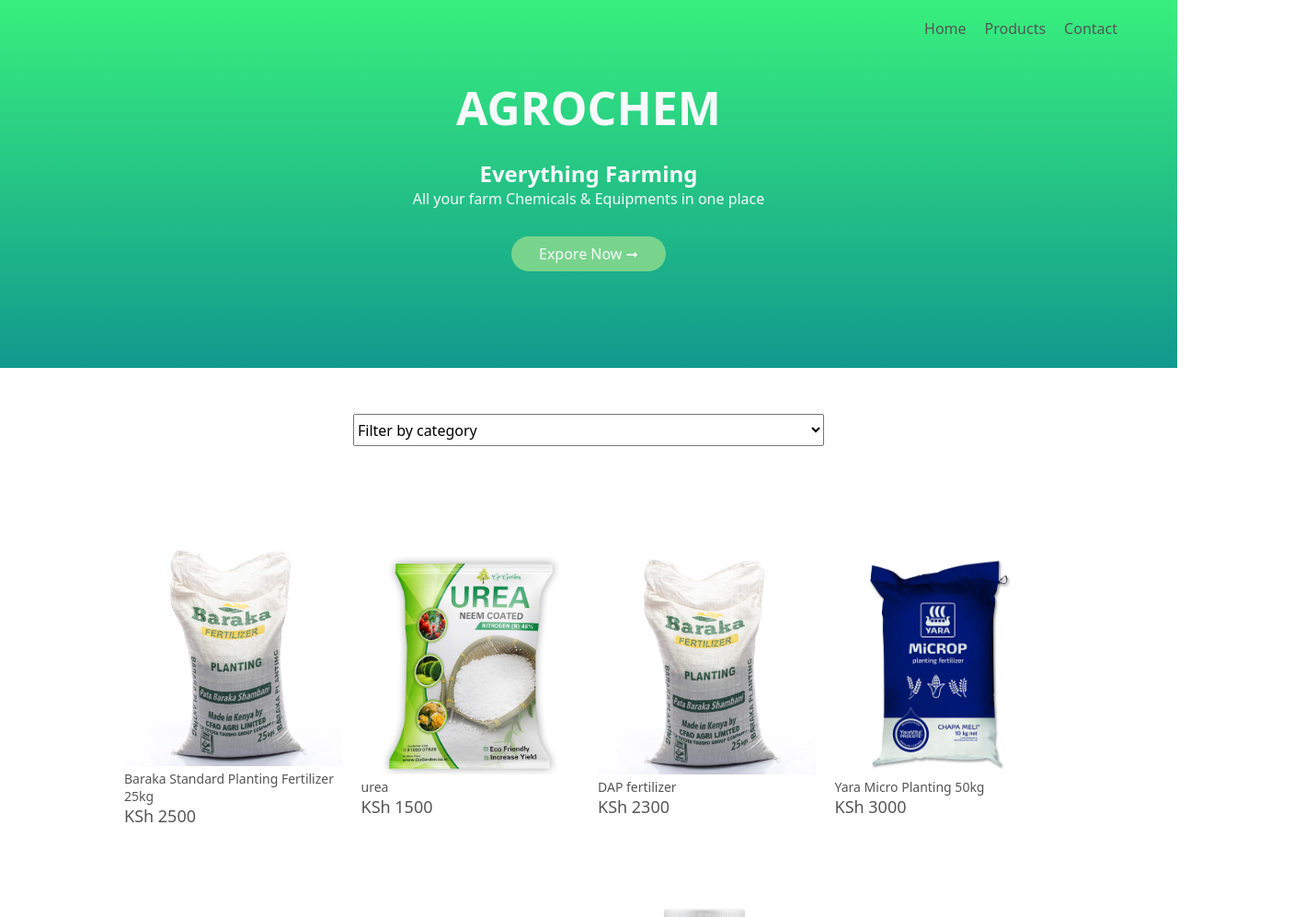
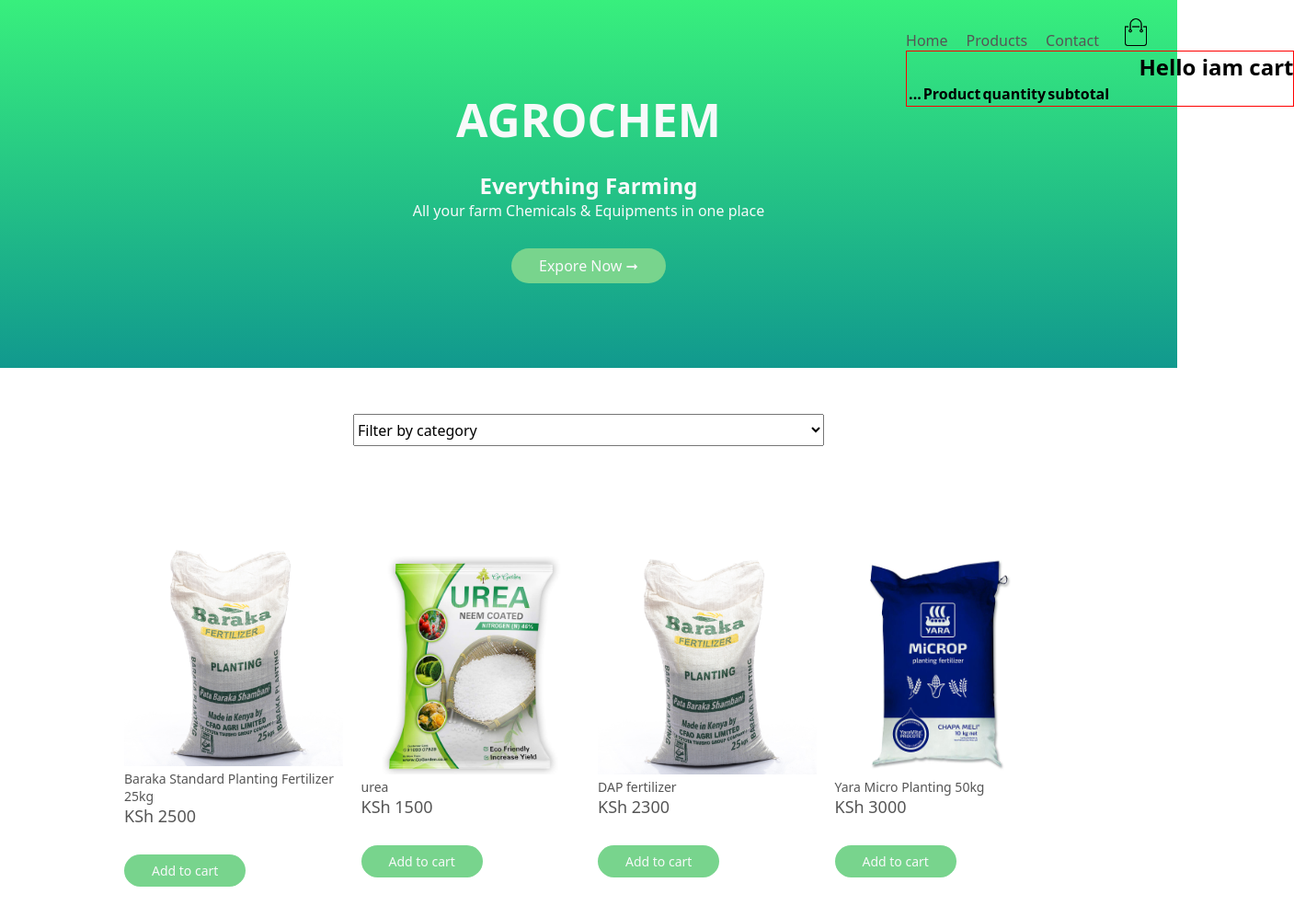
Before and after one commit to robbyevans/React-Ecom-Project, a React app: page / in a window 1280 px wide. Shown: the top 997 px of the page at 92% size, 1407 px wide, since content can reach past the window. Built offline with nearby package versions, Linux system fonts and the light colour scheme; data requests are answered from the project's data file.

Commit message:
added cart

```diff
--- a/src/App.css
+++ b/src/App.css
@@ -22,8 +22,11 @@
   display: flex;
   align-items: center;
   padding: 20px;
-
-
+}
+.cart{
+  height: 30px;
+  width: 30px;
+  margin-right: -35px;
 }
 nav{
   flex: 1;
@@ -291,12 +294,19 @@
 
   nav ul li{
     display: block;
-    margin-right: 50px;
+    margin-right: 20px;
     margin-top: 10px;
     margin-bottom: 10px;
+
+  }
+  .cart{
+    margin-top: 100px;
+    margin-right:10px;
+
   }
   nav ul li a{
     color: var(--color-accent);
+    border-bottom:solid 1px black;
   }
   .menu-icon{
     display:block;
@@ -397,6 +407,52 @@
   box-shadow: 0px 2px 12px 1px rgba(0,0,0,0.5);
   cursor: pointer;
 }
+.cart-box{
+  border: 1px solid red;
+  position: absolute;
+  width: 33%;
+
+
+
+}
+/* .cart-page{
+  position: absolute;
+  height: 300px;
+  width: 300px;
+  border: 2px solid red;
+}
+.cart-box{
+  position: absolute;
+  z-index: 9;
+  height: 100px;
+  width: 100px;
+  border: 1px solid blue;
+  margin-right: 0;
+}
+.cart-table{
+  height: 50px;
+  width: 50px;
+
+}
+.row-1{
+height: 50px;
+width: 70px;
+}
+#th-0{
+  height: 10px;
+}
+.pushed-item{
+ border:2px solid red;
+}
+.red-box{
+  background-color: red;
+  height: 30px;
+  width: 30px;
+}
+.cart-img{
+  width: 20px;
+  height: 20px;
+} */
 /* <!-----------media query for screen size less than 600---> */
 
 @media screen and (max-width:600px) {
--- a/src/components/App.js
+++ b/src/components/App.js
@@ -42,7 +42,7 @@
   return (
     <div className="App">
 
-      <Banner/>
+      <Banner newArray={newArray}/>
 
       <Body
        itemList={itemList}
--- a/src/components/Banner.js
+++ b/src/components/Banner.js
@@ -2,11 +2,11 @@
 import NavBar from './NavBar'
 
 
-function Banner() {
+function Banner({newArray}) {
   return (
     <div className='header'>
       <div className='container'>
-        <NavBar/>
+        <NavBar newArray={newArray}/>
         <div class="col-2 row row-1 " >
         <div class=" col-header">
           <h1>AGROCHEM</h1>
--- a/src/components/Cart.js
+++ b/src/components/Cart.js
@@ -3,20 +3,22 @@
 
 function Cart({newArray}) {
 
+  console.log(newArray)
   return (
-    <div>
-      <h1>Hello world</h1>
-      <NavBar/>
-      <div className="small-container cart-page"></div>
-      <table>
-        <tr>
-          <th></th>
-          <th>Product</th>
-          <th>quantity</th>
-          <th>subtotal</th>
+    <div className='cart-box'>
+      <h1>Hello iam cart</h1>
+
+      {/* <div className= 'cart-page'></div> */}
+      <table className='cart-table'>
+        <tr className='row-1'>
+          <th id='th-0'>...</th>
+          <th id='th-1'>Product</th>
+          <th id='th-2'>quantity</th>
+          <th id='th-3'>subtotal</th>
         </tr>
+
         {newArray.map(item=>{
-          <tr className='pushed-item'>
+          return<tr className='pushed-item'>
             <td>
               <div className='cart-info'>
                 <img src={item.image}></img>
@@ -27,11 +29,15 @@
               <td><input  type="number"></input></td>
               <td>{item.price}</td>
           </tr>
-        })}
+
+        }
+
+        )}
 
       </table>
     </div>
   )
-}
 
-export default Cart
+
+  }
+  export default Cart
--- a/src/components/Items.js
+++ b/src/components/Items.js
@@ -15,6 +15,7 @@
     })
     pushItem(data)
 
+
   }
 
 
@@ -26,7 +27,7 @@
         <h4 className='item-title'>{title}</h4>
 
           <p className='item-price'>{price}</p>
-          {/* <btn className="btn" onClick={handleAddToCart}>Add to cart</btn> */}
+          <btn className="btn" onClick={handleAddToCart}>Add to cart</btn>
 
         </div>
 
--- a/src/components/NavBar.js
+++ b/src/components/NavBar.js
@@ -1,7 +1,13 @@
 
-import React from 'react'
+import React,{useState} from 'react'
+import Cart from './Cart'
 
-function NavBar() {
+function NavBar({newArray}) {
+  const[isTrue,setIsTrue]=useState(true)
+
+  function handleClick(){
+    setIsTrue(!isTrue)
+  }
 
 
 
@@ -12,6 +18,8 @@
             <li><a id="goBack" href="./">Home</a></li>
             <li><a  href="#products">Products</a></li>
             <li><a  href="#contact">Contact</a></li>
+            <li><img onClick={handleClick} className='cart' src='./images/cart.png'></img></li>
+            {isTrue ? <Cart newArray={newArray}  /> : null}
           </ul>
         </nav>
         {/* <img src="" alt=""/>
```
